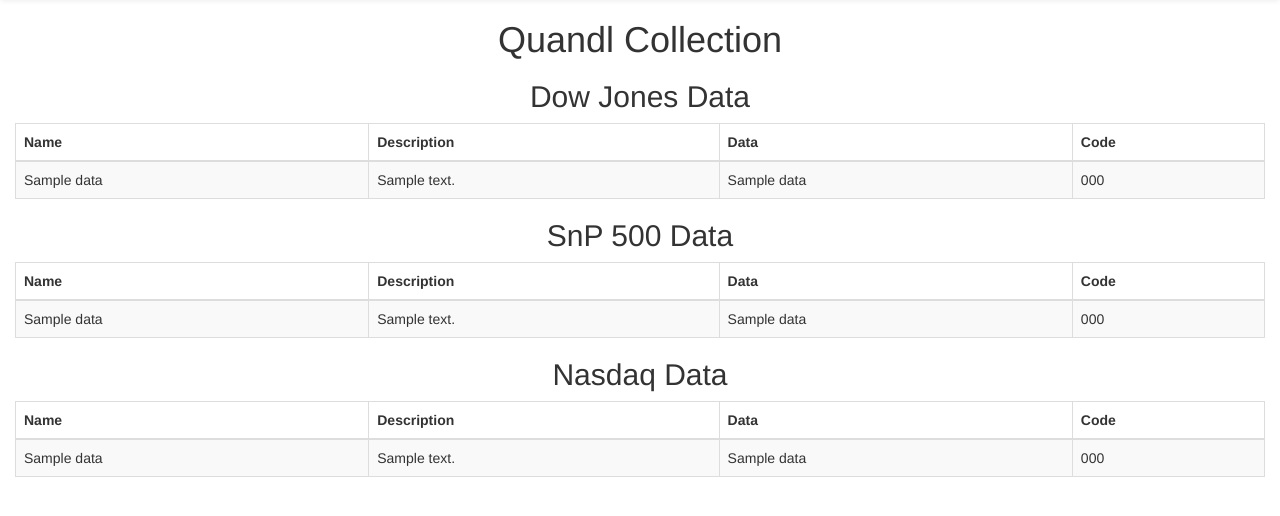
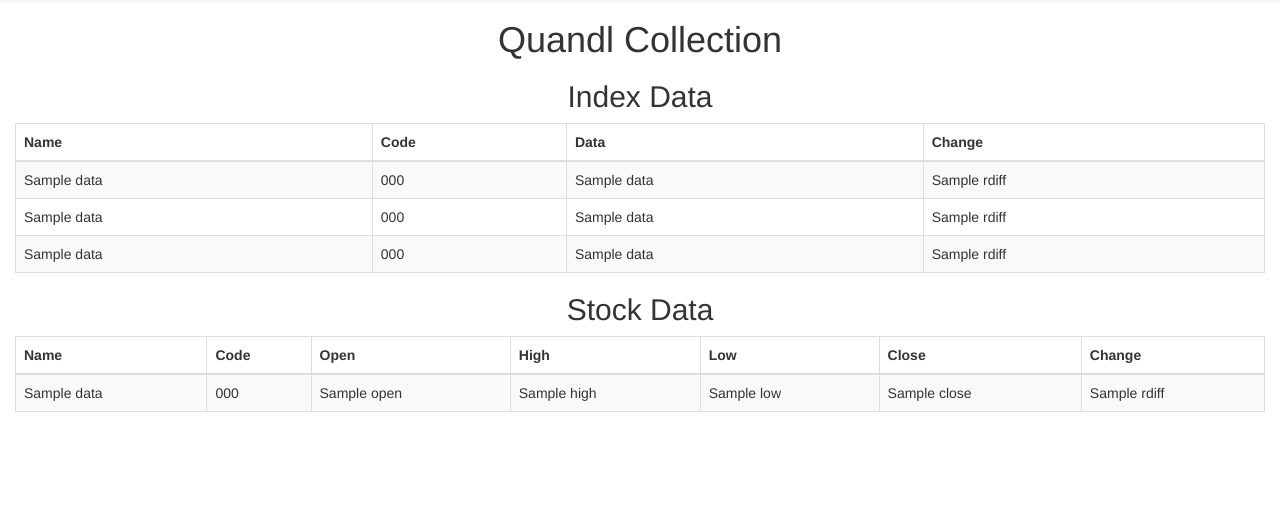
Before and after one commit to DrkSephy/django-hackathon-starter, a Django app: template hackathon_starter/hackathon/templates/hackathon/quandl.html in a window 1280 px wide. Shown: the part 52-568 px from the top of the page. Run offline with Django 3.2, Linux system fonts and the light colour scheme; the template is opened without the code that fills it: most values are stand-ins (such as "Sample title", 1, 10 or a date in 2020); some libraries are stand-ins or nearby versions.

Commit message:
Added revised quandl example and facebook link to api examples.

```diff
--- a/hackathon_starter/hackathon/templates/hackathon/api_examples.html
+++ b/hackathon_starter/hackathon/templates/hackathon/api_examples.html
@@ -18,6 +18,7 @@
 		<div class="col-sm-4"><a href="http://localhost:8000/hackathon/meetupUser/">Meetup</a></div>
 		<div class="col-sm-4"><a href="http://localhost:8000/hackathon/yelp/">Yelp</a></div>
 		<div class="col-sm-4"><a href="http://127.0.0.1:8000/hackathon/nytimesarticles/">New York Times</a></div>
+        <div class="col-sm-4"><a href="http://127.0.0.1:8000/hackathon/facebook/">Facebook JDK Exmaple</a></div>
 
   	</div>
 
--- a/hackathon_starter/hackathon/templates/hackathon/quandl.html
+++ b/hackathon_starter/hackathon/templates/hackathon/quandl.html
@@ -3,81 +3,84 @@
 <body>
 	{% include 'hackathon/base.html' %}
 
-    <h1 class="text-center"> Quandl Collection </h1>
-    <h2 class="text-center"> Dow Jones Data </h2>
-	<div class="col-lg-12">
-        <div class="table-responsive">
-            <table class="table table-bordered table-hover table-striped tablesorter">
-                <thead>
-                <tr>
-                <th class="header"> Name <i class="icon-sort"></i></th>
-                <th class="header"> Description <i class="icon-sort"></i></th>
-                <th class="header"> Data <i class="icon-sort"></i></th>
-                <th class="header"> Code <i class="icon-sort"></i></th>
-                </tr>
-            </thead>
-            <tbody>
-
-            {% for data in everyData.dow %}
-                <tr>
-                    <td>{{ data.name }}</td>
-                    <td>{{ data.description }}</td>
-                    <td>{{ data.data }}</td>
-                    <td>{{ data.code }}</td>
-                </tr>
-            {% endfor %}
-            </tbody>
-            </table>
-        </div>
-    </div>
-    <h2 class="text-center"> SnP 500 Data </h2>
+<h1 class="text-center"> Quandl Collection </h1>
+    <h2 class="text-center"> Index Data </h2>
     <div class="col-lg-12">
         <div class="table-responsive">
             <table class="table table-bordered table-hover table-striped tablesorter">
                 <thead>
                 <tr>
                 <th class="header"> Name <i class="icon-sort"></i></th>
-                <th class="header"> Description <i class="icon-sort"></i></th>
+                <th class="header"> Code <i class="icon-sort"></i></th>
                 <th class="header"> Data <i class="icon-sort"></i></th>
-                <th class="header"> Code <i class="icon-sort"></i></th>
+                <th class="header"> Change <i class="icon-sort"></i></th>
                 </tr>
             </thead>
             <tbody>
-
+            <tr>
+            {% for data in everyData.dow %}
+                    <td>{{ data.name }}</td>
+                    <td>{{ data.code }}</td>
+                    <td>{{ data.data }}</td>
+            {% endfor %}
+            {% for data in everyData.dowdiff %}
+                    <td>{{ data.rdiff }}</td>
+            {% endfor %}
+                </tr>
+                <tr>
             {% for data in everyData.snp %}
+                    <td>{{ data.name }}</td>
+                    <td>{{ data.code }}</td>
+                    <td>{{ data.data }}</td>
+            {% endfor %}
+            {% for data in everyData.snpdiff %}
+                    <td>{{ data.rdiff }}</td>
+            {% endfor %}
+                </tr>
                 <tr>
+            {% for data in everyData.nasdaq %}
                     <td>{{ data.name }}</td>
-                    <td>{{ data.description }}</td>
+                    <td>{{ data.code }}</td>
                     <td>{{ data.data }}</td>
-                    <td>{{ data.code }}</td>
+            {% endfor %}
+            {% for data in everyData.nasdaqdiff %}
+                    <td>{{ data.rdiff }}</td>
+            {% endfor %}
                 </tr>
-            {% endfor %}
             </tbody>
             </table>
         </div>
     </div>
-    <h2 class="text-center"> Nasdaq Data </h2>
+
+<h2 class="text-center"> Stock Data </h2>
     <div class="col-lg-12">
         <div class="table-responsive">
             <table class="table table-bordered table-hover table-striped tablesorter">
                 <thead>
                 <tr>
                 <th class="header"> Name <i class="icon-sort"></i></th>
-                <th class="header"> Description <i class="icon-sort"></i></th>
-                <th class="header"> Data <i class="icon-sort"></i></th>
                 <th class="header"> Code <i class="icon-sort"></i></th>
+                <th class="header"> Open <i class="icon-sort"></i></th>
+                <th class="header"> High <i class="icon-sort"></i></th>
+                <th class="header"> Low <i class="icon-sort"></i></th>
+                <th class="header"> Close <i class="icon-sort"></i></th>
+                <th class="header"> Change <i class="icon-sort"></i></th>
                 </tr>
             </thead>
             <tbody>
-
-            {% for data in everyData.nasdaq %}
-                <tr>
+            <tr>
+            {% for data in everyData.apple %}
                     <td>{{ data.name }}</td>
-                    <td>{{ data.description }}</td>
-                    <td>{{ data.data }}</td>
                     <td>{{ data.code }}</td>
+                    <td>{{ data.open }}</td>
+                    <td>{{ data.high }}</td>
+                    <td>{{ data.low }}</td>
+                    <td>{{ data.close }}</td>
+            {% endfor %}
+            {% for data in everyData.applediff %}
+                    <td>{{ data.rdiff }}</td>
+            {% endfor %}
                 </tr>
-            {% endfor %}
             </tbody>
             </table>
         </div>
```
